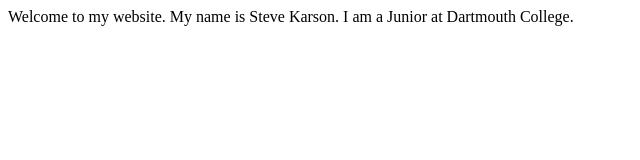
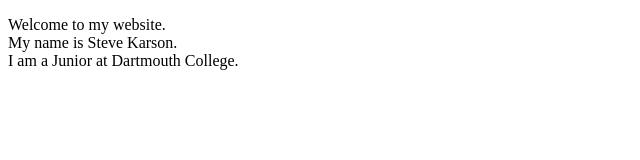
Before and after one commit to skarson8/stevenkarson.me, a plain HTML site: page index.html in a window 1280 px wide. Shown: the whole page, without its empty margins (0-640 px from the left). Drawn offline with Linux system fonts and the light colour scheme.

Commit message:
added linebreaks to index

```diff
--- a/index.html
+++ b/index.html
@@ -4,8 +4,10 @@
         <title>stevenkarson.me</title>
     </head>
     <body>
-		Welcome to my website.
-		My name is Steve Karson.
-		I am a Junior at Dartmouth College.
+    	<p>
+		Welcome to my website.<br />
+		My name is Steve Karson.<br />
+		I am a Junior at Dartmouth College.<br />
+		</p>
     </body>
 </html>
```
